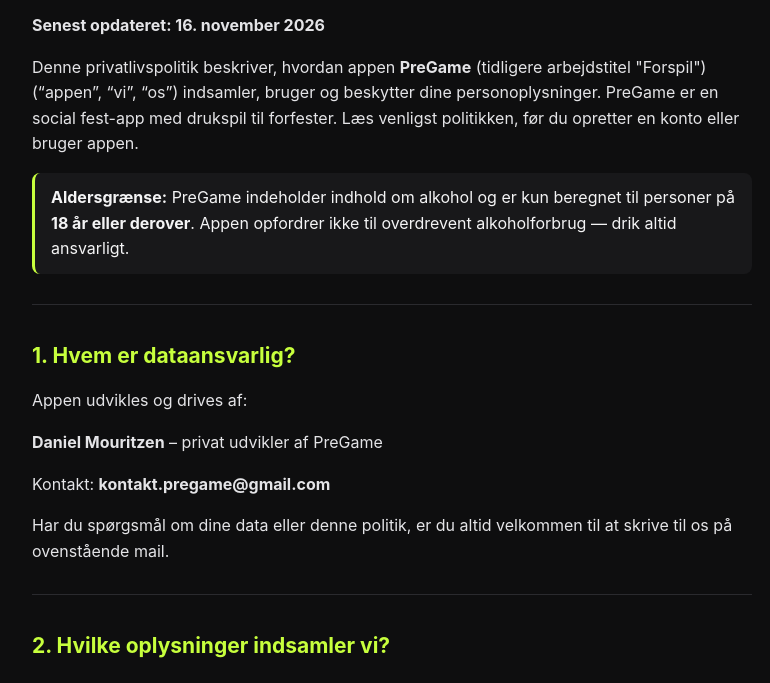
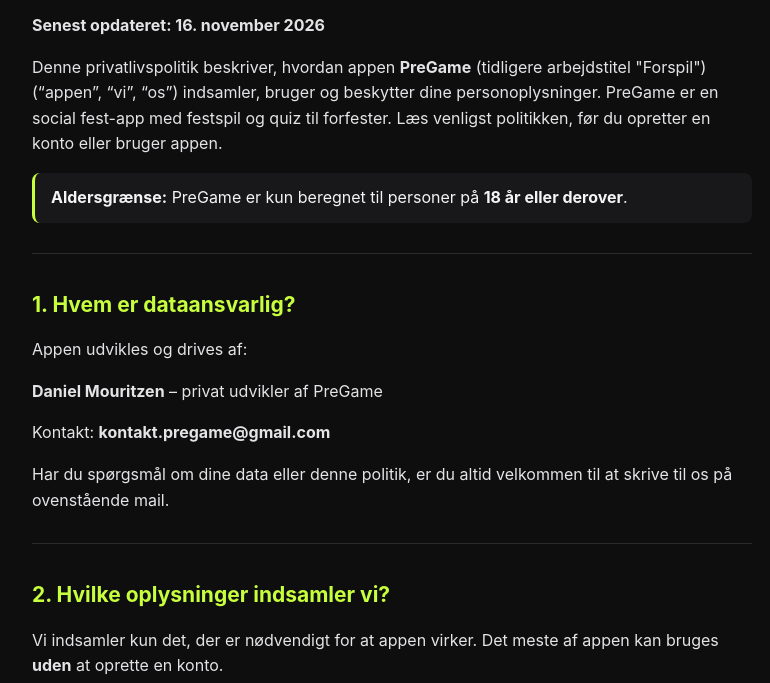
Before and after one commit to danielvlmou/pregame, a plain HTML site: page privacy.html in a window 1280 px wide. Shown: the part 79-762 px from the top of the page, without its empty margins (248-1018 px from the left). Drawn offline with Linux system fonts and the light colour scheme.

Commit message:
Fjern alkohol-tekst fra privatlivspolitik og support
Co-Authored-By: Claude Opus 5.5 <noreply@anthropic.com>

```diff
--- a/privacy.html
+++ b/privacy.html
@@ -25,8 +25,8 @@
 <main>
 <h1>Privatlivspolitik for PreGame</h1>
 <p><strong>Senest opdateret: 16. november 2026</strong></p>
-<p>Denne privatlivspolitik beskriver, hvordan appen <strong>PreGame</strong> (tidligere arbejdstitel "Forspil") (“appen”, “vi”, “os”) indsamler, bruger og beskytter dine personoplysninger. PreGame er en social fest-app med drukspil til forfester. Læs venligst politikken, før du opretter en konto eller bruger appen.</p>
-<blockquote><strong>Aldersgrænse:</strong> PreGame indeholder indhold om alkohol og er kun beregnet til personer på <strong>18 år eller derover</strong>. Appen opfordrer ikke til overdrevent alkoholforbrug — drik altid ansvarligt.</blockquote>
+<p>Denne privatlivspolitik beskriver, hvordan appen <strong>PreGame</strong> (tidligere arbejdstitel "Forspil") (“appen”, “vi”, “os”) indsamler, bruger og beskytter dine personoplysninger. PreGame er en social fest-app med festspil og quiz til forfester. Læs venligst politikken, før du opretter en konto eller bruger appen.</p>
+<blockquote><strong>Aldersgrænse:</strong> PreGame er kun beregnet til personer på <strong>18 år eller derover</strong>.</blockquote>
 <hr>
 <h2>1. Hvem er dataansvarlig?</h2>
 <p>Appen udvikles og drives af:</p>
```
Also changed, not shown: support.html (+0 -2 lines).
